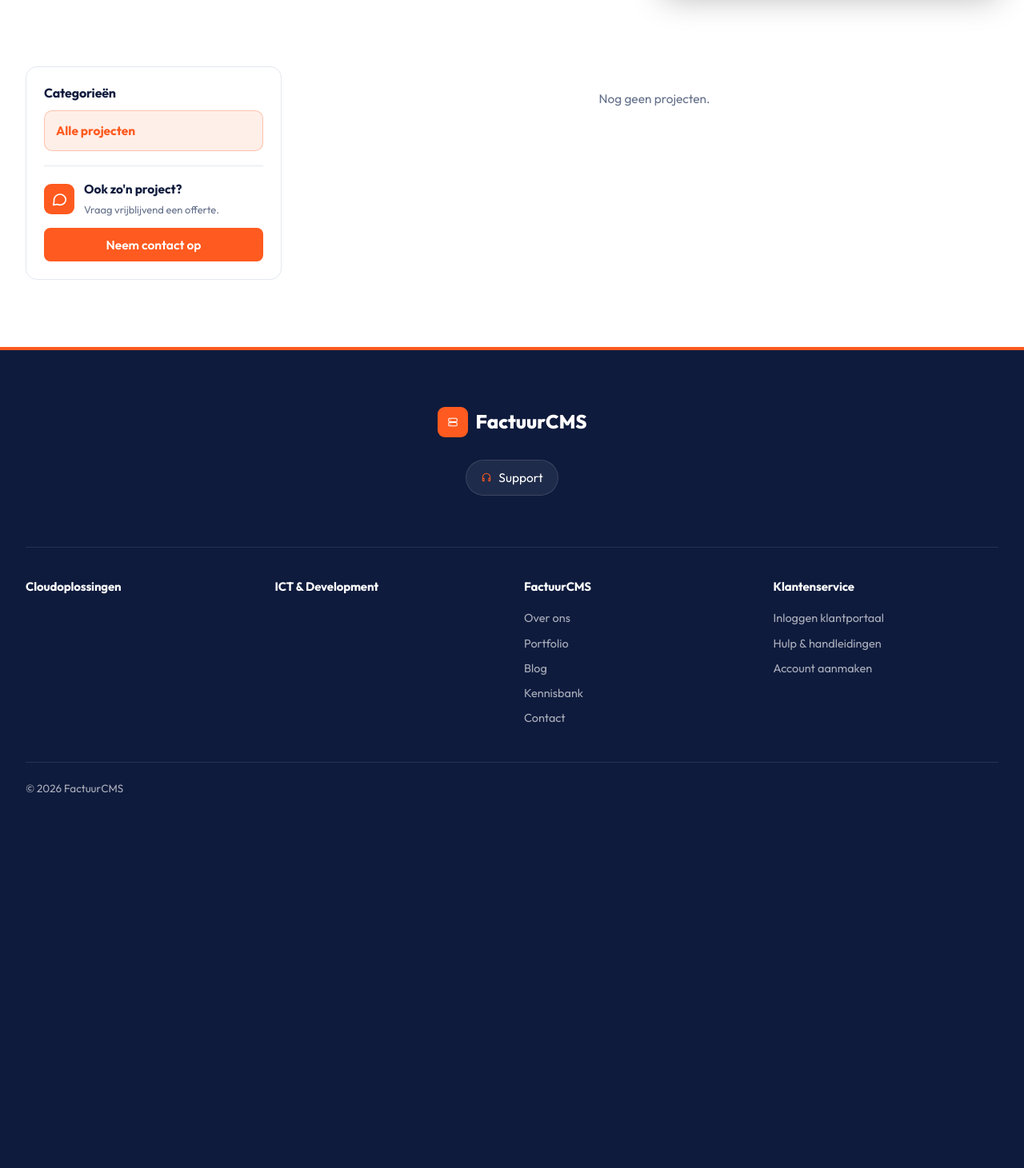
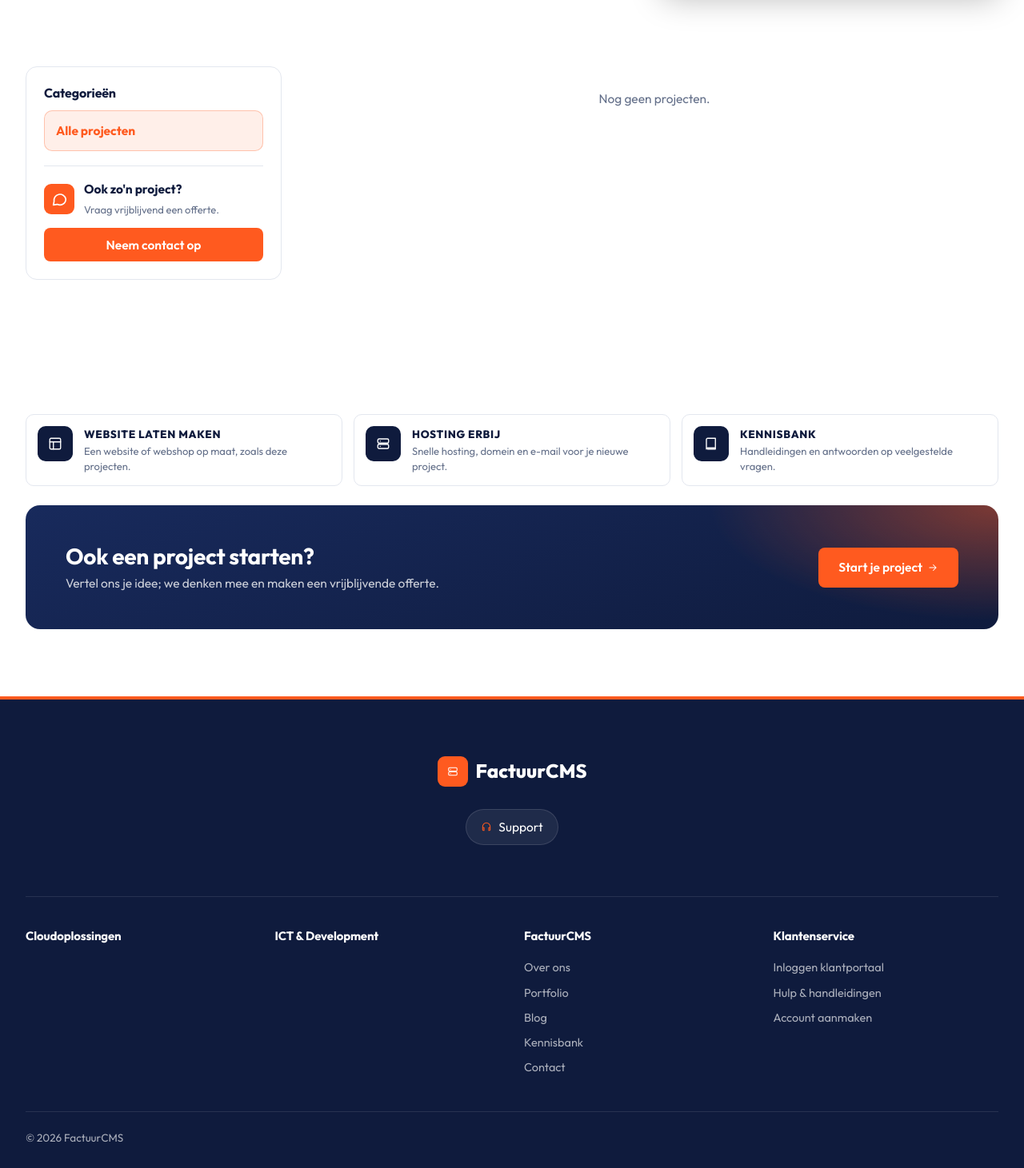
Before and after one commit to mbivdevelopment/FactuurCMS, a PHP site: page /portfolio in a window 1280 px wide. Shown: the part 194-1655 px from the top of the page at 80% size. Before the commit the page ends 1186 px from the top, so only its background shows below. Run offline with PHP 8.4, Linux system fonts and the light colour scheme; data that the repository does not hold is empty; some libraries are stand-ins or nearby versions.

Commit message:
Portfolio: blokken + 'Ook een project starten' CTA onderaan
Co-Authored-By: MBIVDEVELOPMENT <info@mbivdevelopment.nl>

```diff
--- a/Application/Views/frontend/portfolio.php
+++ b/Application/Views/frontend/portfolio.php
@@ -13,3 +13,11 @@
         <div class="grid grid-3"><?php foreach ($projects as $p): ?><?= $partial('frontend._post-card', ['p' => $p, 'base' => '/portfolio/', 'icon' => 'image', 'more' => 'Bekijk project']) ?><?php endforeach; ?></div>
     </div>
 </div></section>
+<section class="sec"><div class="container">
+    <div class="tiles">
+        <a class="mega-tile tile-card" href="<?= e(url('/oplossingen/websites')) ?>"><span class="mt-i"><?= icon('layout') ?></span><span><strong>Website laten maken</strong><small>Een website of webshop op maat, zoals deze projecten.</small></span></a>
+        <a class="mega-tile tile-card" href="<?= e(url('/diensten')) ?>"><span class="mt-i"><?= icon('server') ?></span><span><strong>Hosting erbij</strong><small>Snelle hosting, domein en e-mail voor je nieuwe project.</small></span></a>
+        <a class="mega-tile tile-card" href="<?= e(url('/kennisbank')) ?>"><span class="mt-i"><?= icon('book') ?></span><span><strong>Kennisbank</strong><small>Handleidingen en antwoorden op veelgestelde vragen.</small></span></a>
+    </div>
+    <div class="cta" style="margin-top:24px"><div><h2>Ook een project starten?</h2><p>Vertel ons je idee; we denken mee en maken een vrijblijvende offerte.</p></div><a class="btn btn-lg" href="<?= e(url('/contact')) ?>">Start je project <?= icon('arrow-right', 'icon icon-sm') ?></a></div>
+</div></section>
```
